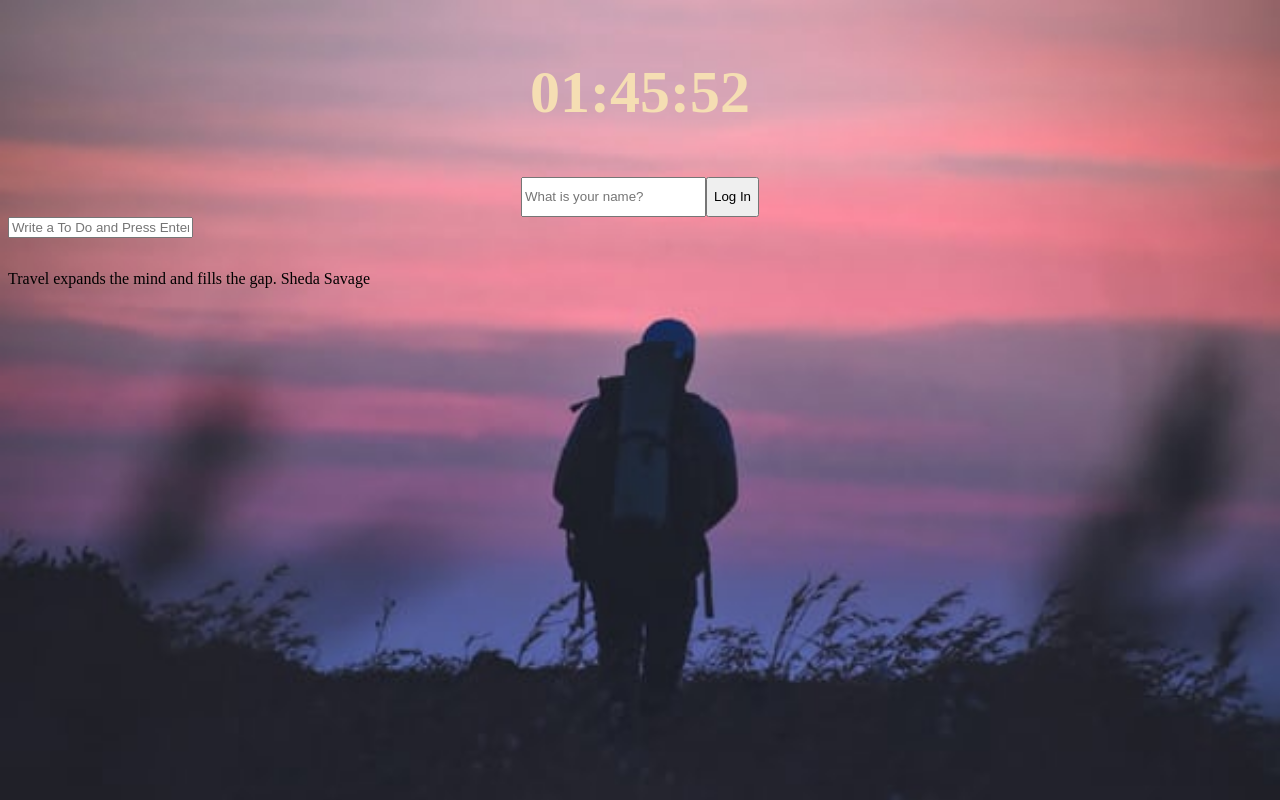
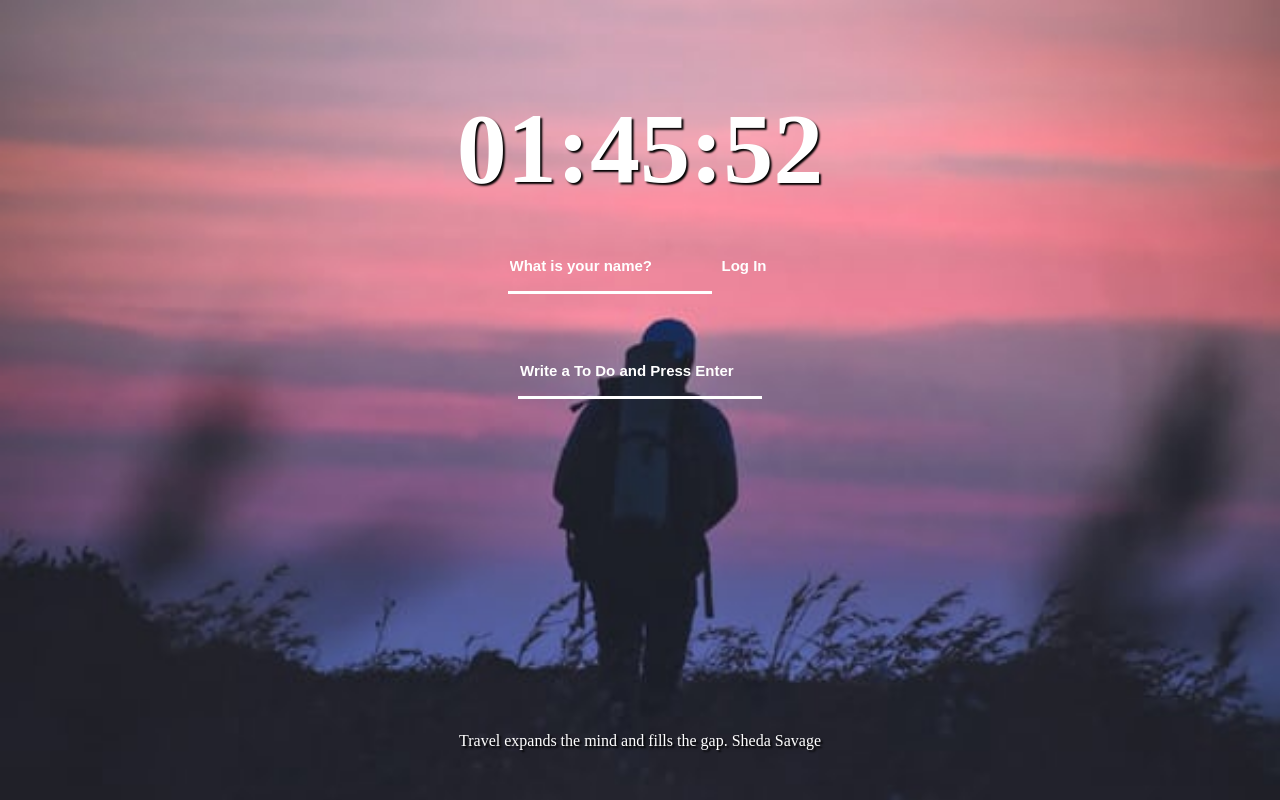
Before and after one commit to 1rreplaceable/todo, a plain HTML site: page index.html in a window 1280 px wide. Drawn offline with Linux system fonts and the light colour scheme.

Commit message:
css upadate

```diff
--- a/css/style.css
+++ b/css/style.css
@@ -1,9 +1,11 @@
 .hidden {
   display: none;
 }
-body {
+main {
   display: flex;
   flex-direction: column;
+  justify-content: center;
+  align-items: center;
 }
 img {
   position: fixed;
@@ -17,14 +19,40 @@ img {
   display: flex;
   align-items: center;
   justify-content: center;
-  color: wheat;
-  font-size: 60px;
+  color: white;
+  text-shadow: 2px 2px 2px #000;
+  font-size: 100px;
 }
 #login-form {
-  display: flex;
-
-  justify-content: center;
-  height: 40px;
+  align-items: center;
+  position: relative;
+  top: -50px;
+}
+#login-form input:first-child {
+  border: 3px solid black;
+  border: none;
+  height: 50px;
+  width: 200px;
+  background: transparent;
+  font-size: 15px;
+  font-weight: 600;
+  color: white;
+  border-bottom: 3px solid white;
+}
+#login-form input:first-child::placeholder {
+  color: white;
+}
+#login-form input:first-child:focus {
+  border: none;
+  border-bottom: 3px solid white;
+  outline: none;
+}
+#login-form input:last-child {
+  border: none;
+  background: transparent;
+  color: white;
+  font-size: 15px;
+  font-weight: 600;
 }
 #weather {
   display: flex;
@@ -32,4 +60,37 @@ img {
   font-size: 30px;
   font-weight: 600;
   color: white;
+  text-shadow: 2px 2px 2px #000;
 }
+#greeting {
+  color: white;
+  text-shadow: 2px 2px 2px #000;
+}
+#quote {
+  color: white;
+  text-shadow: 2px 2px 2px #000;
+  position: fixed;
+  bottom: 50px;
+}
+#todo-form input:first-child {
+  border: 3px solid black;
+  border: none;
+  height: 50px;
+  width: 240px;
+  background: transparent;
+  font-size: 15px;
+  font-weight: 600;
+  color: white;
+  border-bottom: 3px solid white;
+}
+#todo-form input:first-child::placeholder {
+  color: white;
+}
+#todo-list {
+  color: white;
+}
+#todo-list button {
+  border: none;
+  background: transparent;
+  font-size: 10px;
+}
--- a/index.html
+++ b/index.html
@@ -12,6 +12,7 @@
       <span></span>
       <span></span>
     </div>
+    <main>
       <h2 id="clock">00:00:00</h2>
       <h1 id="greeting" class="hidden"></h1>
       <form id="login-form" class="hidden">
@@ -24,14 +25,18 @@
         <input type="submit" value="Log In" />
       </form>
       <form id="todo-form">
-      <input type="text" placeholder="Write a To Do and Press Enter" required />
+        <input
+          type="text"
+          placeholder="Write a To Do and Press Enter"
+          required
+        />
       </form>
       <ul id="todo-list"></ul>
       <div id="quote">
         <span></span>
         <span></span>
       </div>
-
+    </main>
     <script src="js/clock.js"></script>
     <script src="js/greeting.js"></script>
     <script src="js/quotes.js"></script>
```
Also changed, not shown: img/2.jpeg. Lines whose indentation alone changed are shown as unchanged.
